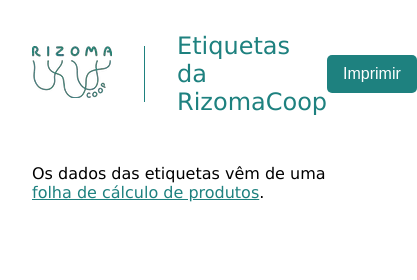
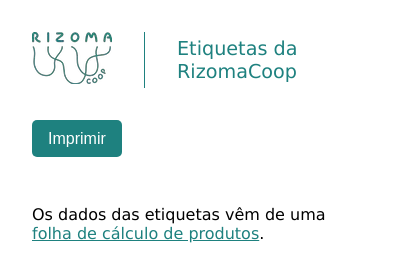
Before and after one commit to rizoma-coop/rizoma-labels, a website built with Vite: page index.html in a window 390 px wide. Shown: the whole page, 417 px wide, since content can reach past the window. Built offline with nearby package versions, Linux system fonts and the light colour scheme; no server answers.

Commit message:
add responsive styles to header and adjust heading size for better mobile layout

```diff
--- a/src/css/components.css
+++ b/src/css/components.css
@@ -3,6 +3,7 @@
   align-items: center;
   justify-content: space-between;
   padding-block-end: 2rem;
+  gap: 2rem;
 }
 .header__logo {
   display: flex;
@@ -21,6 +22,16 @@
   font-weight: 400;
 }
 
+@media (max-width: 768px) {
+  header {
+    flex-direction: column;
+    align-items: flex-start;
+  }
+  h1 {
+    font-size: 1.2rem;
+  }
+}
+
 .button {
   padding: .6rem 1rem;
   border: none;
```
